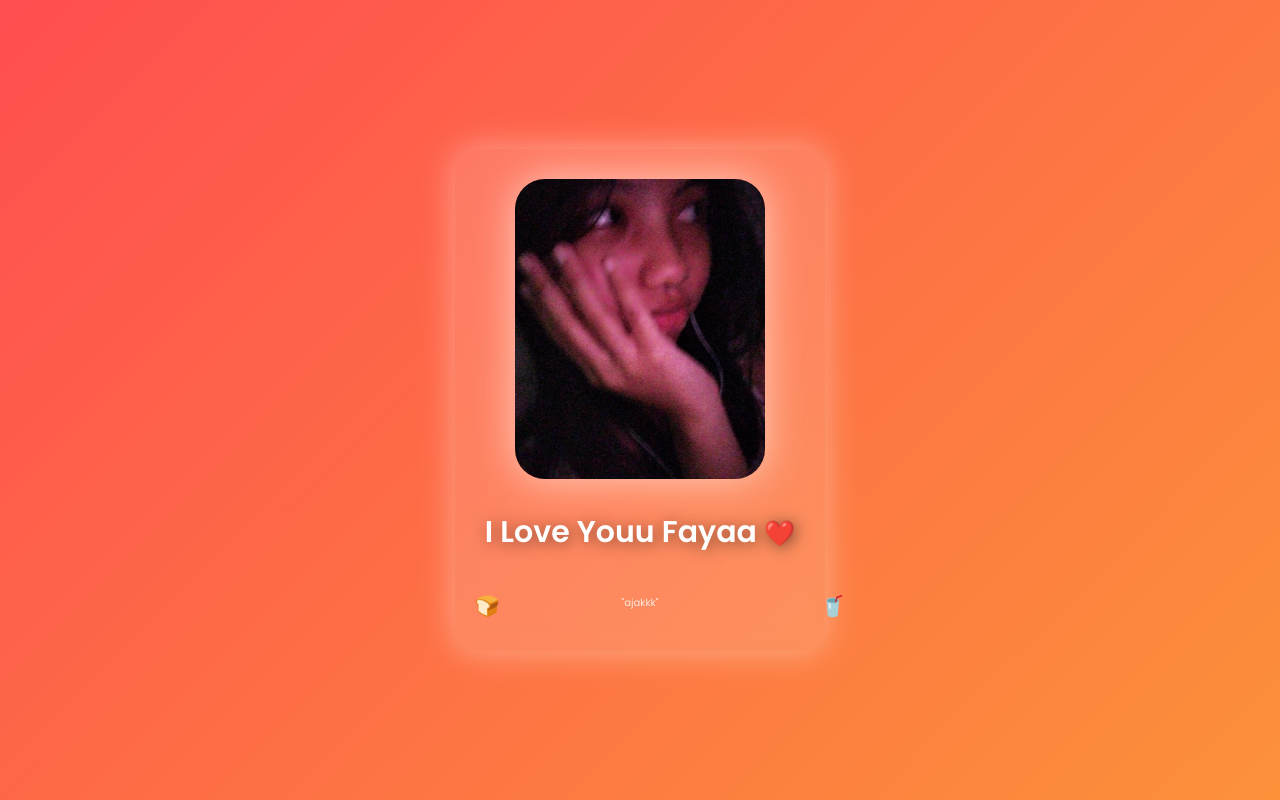
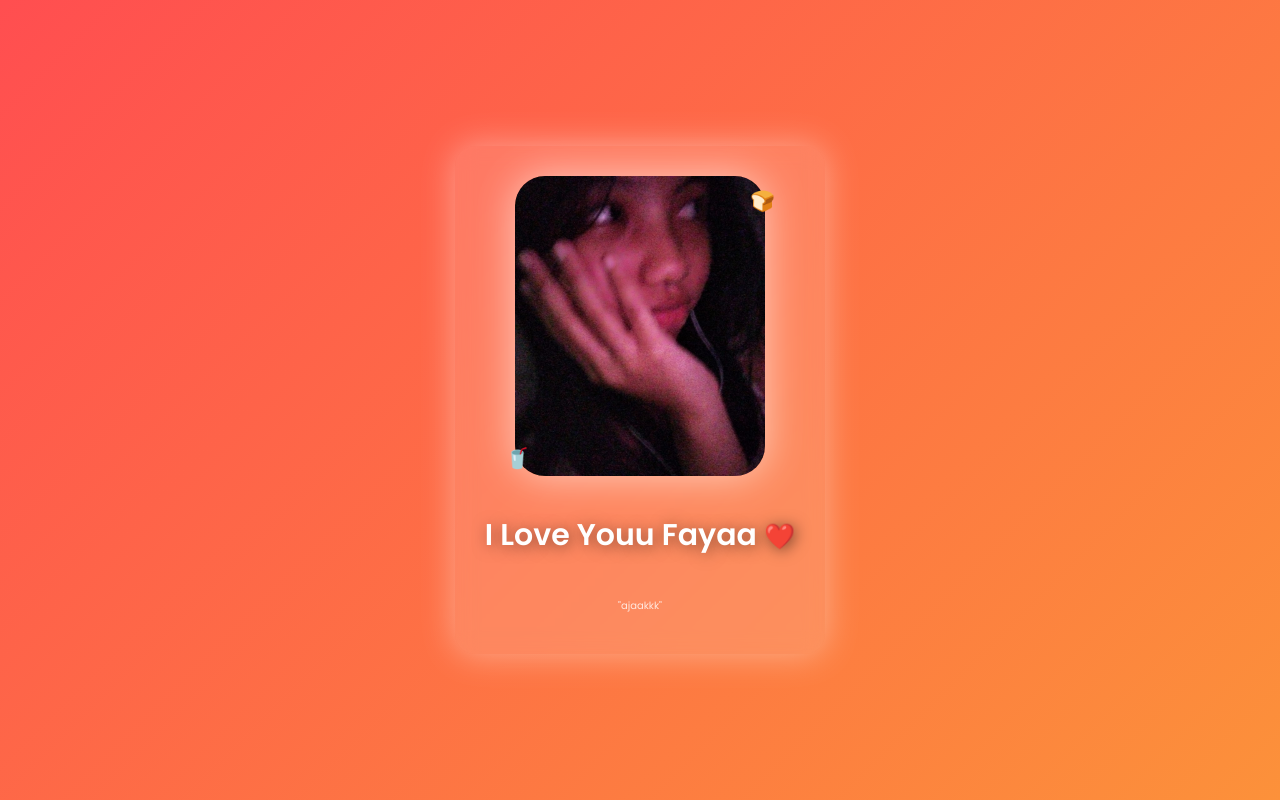
Before and after one commit to fazz270609/symmetrical-waddle, a plain HTML site: page index.html in a window 1280 px wide. Drawn offline with Linux system fonts and the light colour scheme.

Commit message:
Update index.html

```diff
--- a/index.html
+++ b/index.html
@@ -50,6 +50,7 @@
             object-fit: cover;
             border-radius: 30px;
             box-shadow: 0 0 40px rgba(255, 255, 255, 0.6);
+            position: relative;
         }
 
         .title {
@@ -64,40 +65,39 @@
         }
 
         .small-text {
-            font-size: 10px; /* Dikecilkan */
+            font-size: 10px; /* Ukuran diperkecil */
             opacity: 0.8;
         }
 
-        .emoji-container {
-            width: 100%;
-            display: flex;
-            justify-content: space-between;
+        /* Posisi roti goreng di atas kanan foto */
+        .emoji-roti {
+            font-size: 20px;
             position: absolute;
-            bottom: 10px;
-            left: 0;
-            right: 0;
-            padding: 0 20px;
+            top: -10px;
+            right: -10px;
         }
 
-        .emoji {
+        /* Posisi pop ice di bawah kiri foto */
+        .emoji-popice {
             font-size: 20px;
+            position: absolute;
+            bottom: -10px;
+            left: -10px;
         }
     </style>
 </head>
 <body>
 
     <div class="container">
-        <img src="https://raw.githubusercontent.com/fazz270609/symmetrical-waddle/main/faya.png"
-             alt="Faya" class="profile-pic">
+        <div style="position: relative;">
+            <img src="https://raw.githubusercontent.com/fazz270609/symmetrical-waddle/main/faya.png"
+                 alt="Faya" class="profile-pic">
+            <p class="emoji-roti">🍞</p> <!-- Roti Goreng di atas kanan -->
+            <p class="emoji-popice">🥤</p> <!-- Pop Ice di bawah kiri -->
+        </div>
 
         <h1 class="title">I Love Youu Fayaa <span class="heart">❤️</span></h1>
-        <p class="small-text">"ajakkk"</p> <!-- Teks diperbarui dan ukurannya lebih kecil -->
-
-        <!-- Roti Goreng di kiri, Pop Ice di kanan -->
-        <div class="emoji-container">
-            <p class="emoji">🍞</p>
-            <p class="emoji">🥤</p>
-        </div>
+        <p class="small-text">"ajaakkk"</p> <!-- Teks diperbarui dan ukurannya lebih kecil -->
     </div>
 
 </body>
```
